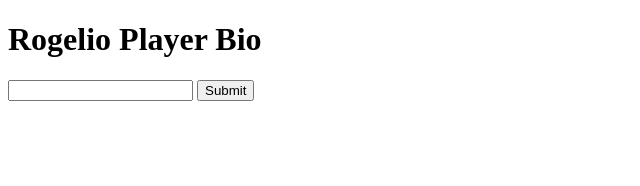
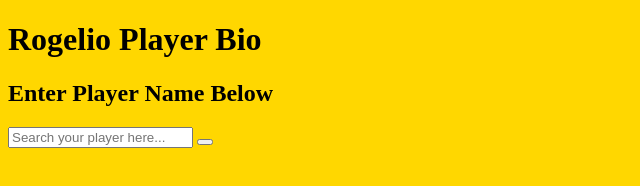
Before and after one commit to Gallardo913/PROJECT-1, a plain HTML site: page index.html in a window 1280 px wide. Shown: the whole page, without its empty margins (0-640 px from the left). Drawn offline with nearby package versions, Linux system fonts and the light colour scheme.

Commit message:
fourth commit

```diff
--- a/index.html
+++ b/index.html
@@ -4,7 +4,7 @@
     <meta charset="UTF-8">
     <meta http-equiv="X-UA-Compatible" content="IE=edge">
     <meta name="viewport" content="width=device-width, initial-scale=1.0">
-    <title>Soccer Live Results</title>
+    <title>Rogelio's Player Bio</title>
     <script src="https://code.jquery.com/jquery-3.6.1.js"
   integrity="sha256-3zlB5s2uwoUzrXK3BT7AX3FyvojsraNFxCc2vC/7pNI="
   crossorigin="anonymous"></script>
@@ -13,9 +13,15 @@
 </head>
 <body>
     <h1>Rogelio Player Bio</h1>
+    <h2>Enter Player Name Below</h2>
+    <h3></h3>
     <div>
-      <input type="text">
-      <input type="submit">
+      <input type="text" class="form-control"
+      placeholder ="Search your player here..." name = "search">
+      <button type = "submit" class = "search-btn">
+        <i class = "fas fa-search"></i>
+      </button>
+
     </div>
     <main>
 
--- a/styles.css
+++ b/styles.css
@@ -0,0 +1,3 @@
+body {
+    background-color: gold
+    }
```
